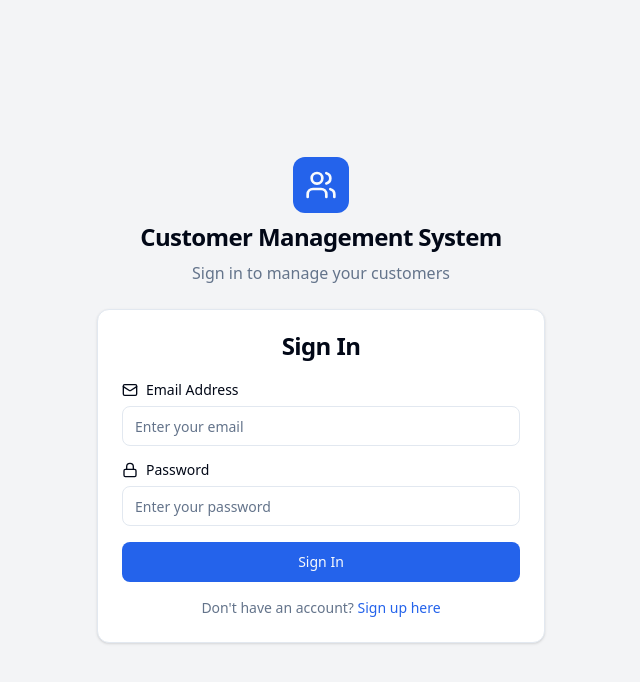
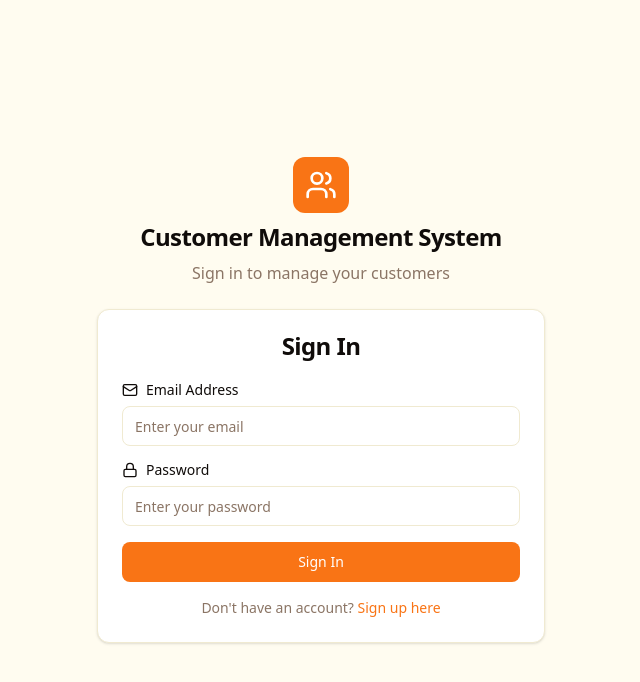
Before and after one commit to adityamsr2606/clientmanagementsystem, a React (Vite) app: page /signin in a window 1280 px wide. Shown: the top 682 px of the page, without its empty margins (319-959 px from the left). Built offline with nearby package versions, Linux system fonts and the light colour scheme.

Commit message:
Refactor: Update theme and dashboard
Update the theme to orange, yellow, and white. Remove the "Recent Activity" section from the dashboard. Provide API details for personal usage.

```diff
--- a/src/components/dashboard/Dashboard.tsx
+++ b/src/components/dashboard/Dashboard.tsx
@@ -140,33 +140,6 @@ const Dashboard = () => {
           </div>
         </CardContent>
       </div>
-
-      {/* Recent Activity */}
-      {customers.length > 0 && (
-        <div className="card-professional">
-          <CardHeader>
-            <CardTitle>Recent Activity</CardTitle>
-          </CardHeader>
-          <CardContent>
-            <div className="space-y-3">
-              {customers.slice(-3).reverse().map((customer) => (
-                <div key={customer.id} className="flex items-center gap-3 p-3 bg-muted/30 rounded-lg">
-                  <div className="bg-primary/10 p-2 rounded-full">
-                    <Users className="h-4 w-4 text-primary" />
-                  </div>
-                  <div className="flex-1">
-                    <p className="font-medium text-foreground">{customer.name}</p>
-                    <p className="text-sm text-muted-foreground">{customer.email}</p>
-                  </div>
-                  <div className="text-xs text-muted-foreground">
-                    {new Date(customer.createdAt).toLocaleDateString()}
-                  </div>
-                </div>
-              ))}
-            </div>
-          </CardContent>
-        </div>
-      )}
     </div>
   );
 };
--- a/src/index.css
+++ b/src/index.css
@@ -3,48 +3,48 @@
 @tailwind components;
 @tailwind utilities;
 
-/* Professional Customer Management System Design System */
+/* Professional Customer Management System Design System - Orange/Yellow Theme */
 
 @layer base {
   :root {
-    /* Core Brand Colors */
-    --primary: 221 83% 53%;
-    --primary-foreground: 210 40% 98%;
-    --primary-hover: 221 83% 48%;
+    /* Core Brand Colors - Orange/Yellow Theme */
+    --primary: 25 95% 53%;
+    --primary-foreground: 0 0% 100%;
+    --primary-hover: 25 95% 48%;
 
     /* Secondary Colors */
-    --secondary: 210 40% 96%;
-    --secondary-foreground: 222.2 47.4% 11.2%;
+    --secondary: 48 100% 96%;
+    --secondary-foreground: 25 25% 11%;
 
     /* Background System */
     --background: 0 0% 100%;
-    --background-alt: 220 14% 96%;
-    --foreground: 222.2 84% 4.9%;
+    --background-alt: 48 100% 97%;
+    --foreground: 25 25% 5%;
 
     /* Surface Colors */
     --card: 0 0% 100%;
-    --card-foreground: 222.2 84% 4.9%;
+    --card-foreground: 25 25% 5%;
     --surface: 0 0% 100%;
-    --surface-hover: 220 14% 96%;
+    --surface-hover: 48 100% 95%;
 
     /* Interactive States */
-    --muted: 210 40% 96%;
-    --muted-foreground: 215.4 16.3% 46.9%;
-    --accent: 210 40% 96%;
-    --accent-foreground: 222.2 47.4% 11.2%;
+    --muted: 48 100% 96%;
+    --muted-foreground: 25 16% 47%;
+    --accent: 48 100% 94%;
+    --accent-foreground: 25 47% 11%;
 
     /* Status Colors */
     --success: 142 76% 36%;
     --success-foreground: 355.7 100% 97.3%;
-    --warning: 32 95% 44%;
-    --warning-foreground: 210 40% 98%;
+    --warning: 35 91% 62%;
+    --warning-foreground: 25 25% 5%;
     --destructive: 0 84.2% 60.2%;
     --destructive-foreground: 210 40% 98%;
 
     /* Border & Input */
-    --border: 214.3 31.8% 91.4%;
-    --input: 214.3 31.8% 91.4%;
-    --ring: 221 83% 53%;
+    --border: 48 50% 88%;
+    --input: 48 50% 88%;
+    --ring: 25 95% 53%;
 
     /* Radius System */
     --radius: 0.5rem;
@@ -56,15 +56,15 @@
     --shadow: 0 1px 3px 0 rgb(0 0 0 / 0.1), 0 1px 2px -1px rgb(0 0 0 / 0.1);
     --shadow-lg: 0 10px 15px -3px rgb(0 0 0 / 0.1), 0 4px 6px -4px rgb(0 0 0 / 0.1);
 
-    /* Sidebar Colors */
-    --sidebar-background: 222.2 84% 4.9%;
-    --sidebar-foreground: 210 40% 98%;
-    --sidebar-primary: 221 83% 53%;
-    --sidebar-primary-foreground: 210 40% 98%;
-    --sidebar-accent: 217.2 32.6% 17.5%;
-    --sidebar-accent-foreground: 210 40% 98%;
-    --sidebar-border: 217.2 32.6% 17.5%;
-    --sidebar-ring: 221 83% 53%;
+    /* Sidebar Colors - Orange Theme */
+    --sidebar-background: 25 25% 5%;
+    --sidebar-foreground: 48 100% 98%;
+    --sidebar-primary: 25 95% 53%;
+    --sidebar-primary-foreground: 0 0% 100%;
+    --sidebar-accent: 25 32% 18%;
+    --sidebar-accent-foreground: 48 100% 98%;
+    --sidebar-border: 25 32% 18%;
+    --sidebar-ring: 25 95% 53%;
   }
 }
 
```
